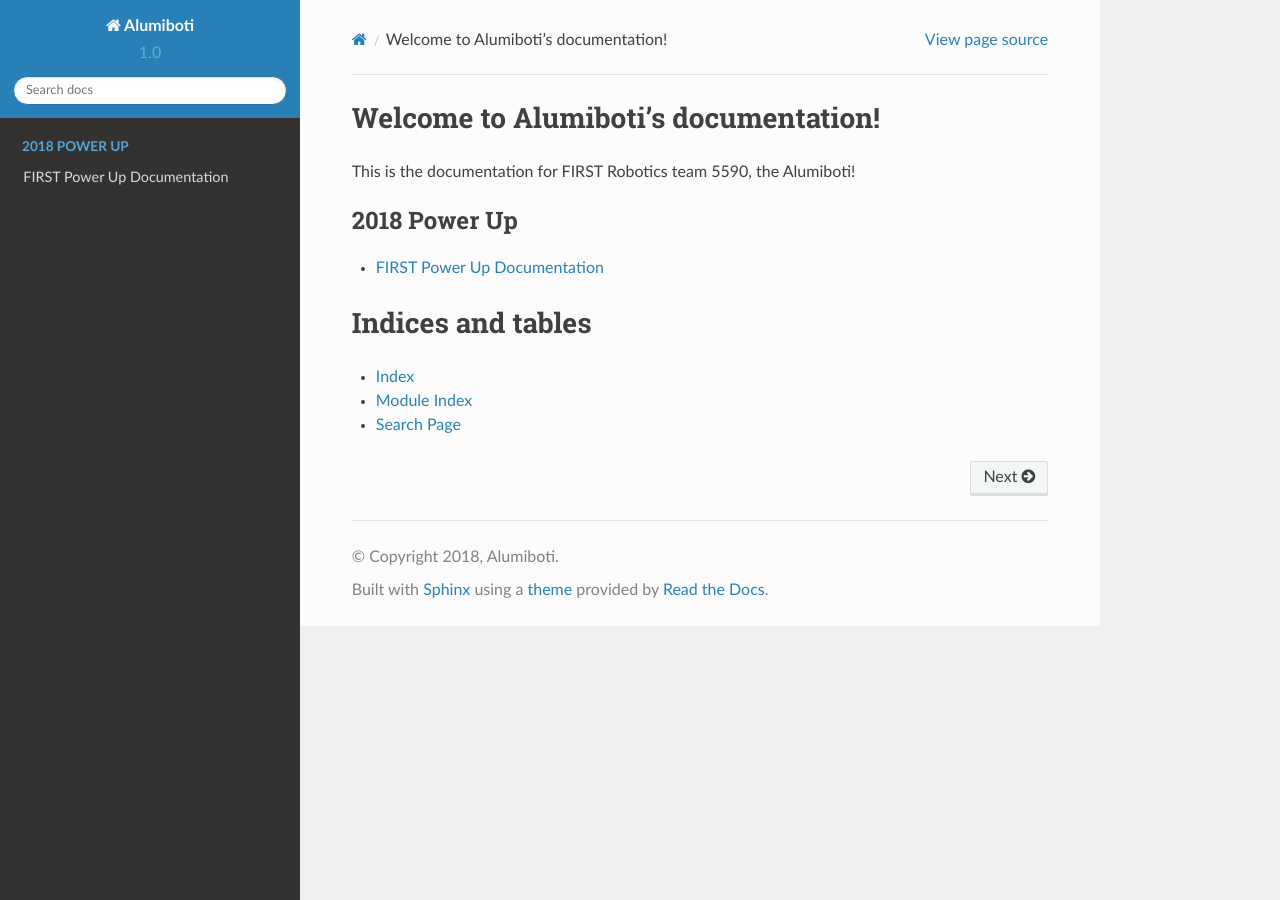
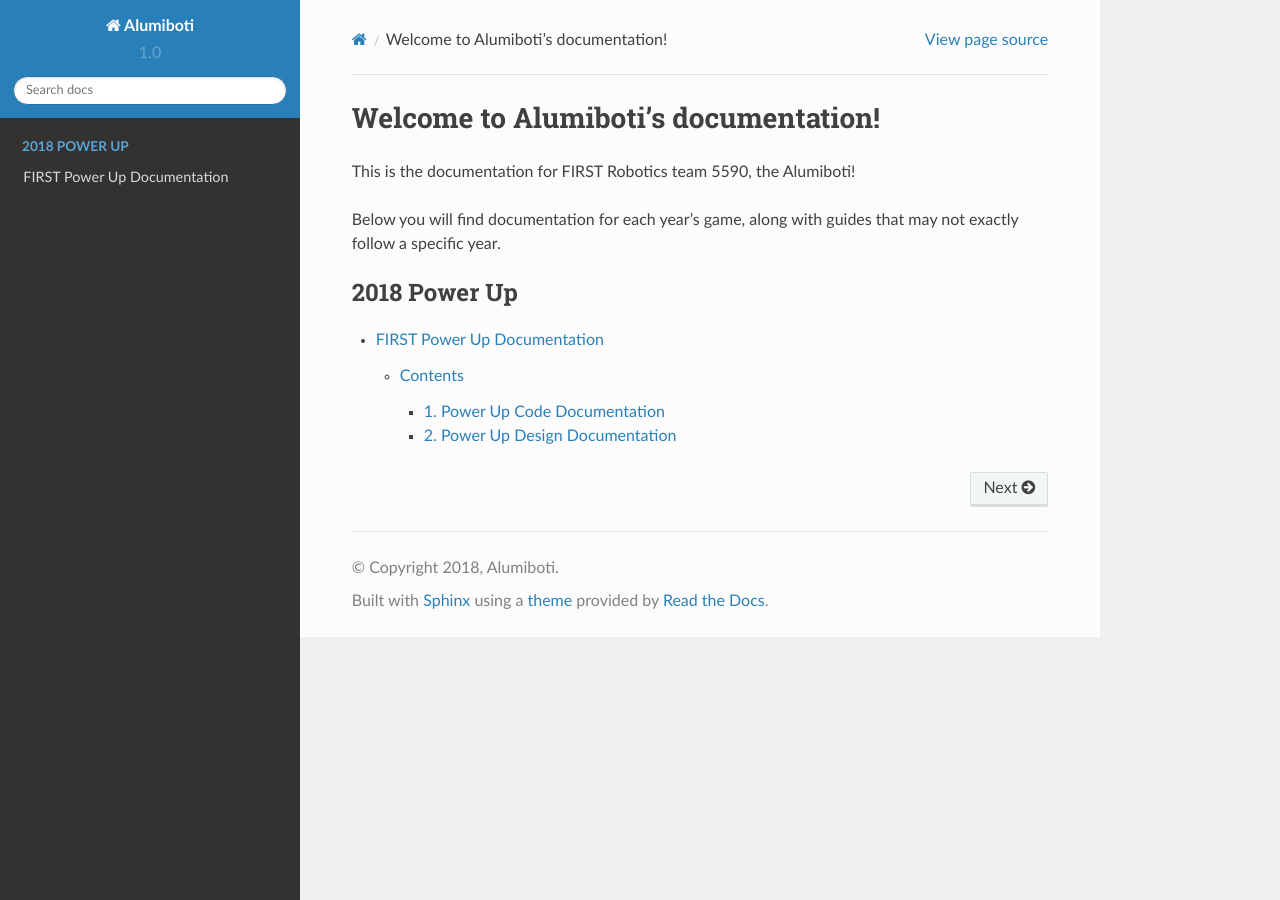
Before and after one commit to sjcirobotics/readthedocs, a Sphinx documentation site: the page built from docs/index.rst, in a window 1280 px wide. Built offline with Sphinx 7.4.7 and the Read the Docs theme 2.0.0, drawn with Linux system fonts in a browser that asks for light colours.

Commit message:
Code and design added

```diff
--- a/docs/index.rst
+++ b/docs/index.rst
@@ -8,15 +8,10 @@ Welcome to Alumiboti's documentation!
 
 This is the documentation for FIRST Robotics team 5590, the Alumiboti!
 
+Below you will find documentation for each year's game, along with
+guides that may not exactly follow a specific year.
+
 .. toctree::
    :caption: 2018 Power Up
 
    power-up-2018/index
-
-
-Indices and tables
-==================
-
-* :ref:`genindex`
-* :ref:`modindex`
-* :ref:`search`
--- /dev/null
+++ b/docs/power-up-2018/code/index.rst
@@ -0,0 +1,6 @@
+Power Up Code Documentation
+***************************
+
+This documentation covers the coding aspect of the 2018 FIRST game, Power Up.
+The documentation will show how to use ``git``, `GitHub <https://www.github.com/>`_,
+FRC Driver station to deploy code onto our robots, run them, and more!
--- /dev/null
+++ b/docs/power-up-2018/design/index.rst
@@ -0,0 +1,6 @@
+Power Up Design Documentation
+***************************
+
+This documentation covers the design aspect of the 2018 FIRST game, Power Up.
+The documentation will show the thought processes that the team had over time
+to develop the final robot design, and any necessary documents.
--- a/docs/power-up-2018/index.rst
+++ b/docs/power-up-2018/index.rst
@@ -4,3 +4,14 @@ FIRST Power Up Documentation
 This is the documentation for the Alumiboti for the 2018 FIRST Robotics game, FIRST Power Up.
 Here you will find design strategies, coding decisions, tips, tricks, convinent locations for
 the game manual and more!
+
+Contents
+========
+
+.. toctree::
+    :maxdepth: 3
+    :numbered:
+    :caption: Available Documentation
+
+    code/index
+    design/index
```
